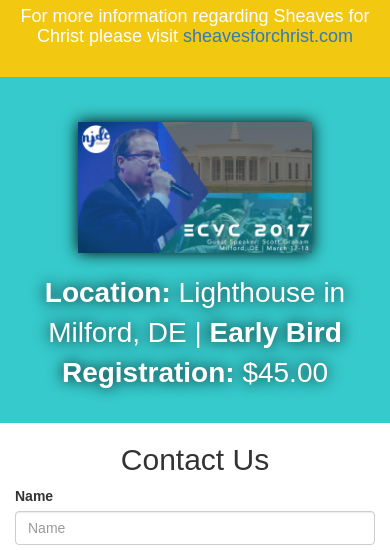
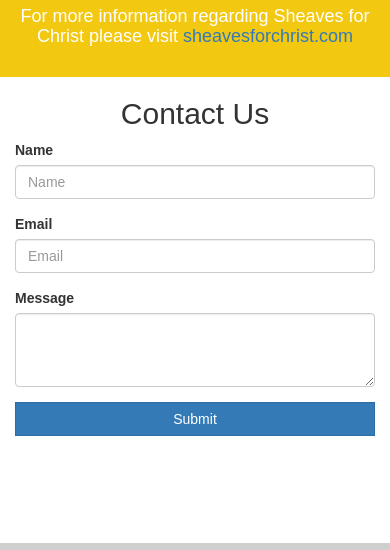
Before and after one commit to nastanford/njdeyouth, a website: page index.html in a window 390 px wide. Shown: the part 4881-5431 px from the top of the page. Drawn offline with Linux system fonts and the light colour scheme; a web font is replaced by a local one.

Commit message:
removing ECYC 2017

```diff
--- a/index.html
+++ b/index.html
@@ -48,9 +48,6 @@
        </li>
        <li>
          <a href="#sfc">Sheaves For Christ</a>
-       </li>
-       <li>
-         <a href="#ecyc">ECYC 2017</a>
        </li>
        <!-- <li>
          <a href="#youth-camp">Youth Camp</a>
@@ -177,38 +174,7 @@
 </div>
 
 </section>
-<section id="ecyc" class="container-fluid ecyc">
- <div class="row">
-  <div class="col-sm-12">
-   <br />
-   <br />
-   <img src="images/ECYC-2017.jpg" />
-   <br />
-   <p>
-    <strong>Location:</strong>
-    <!-- <a target="_blank" href="https://www.google.com/maps/place/Refreshing+Mountain+Camp/@40.2507267,-76.2338089,15z">Lighthouse in Milford, DE</a> -->
-    Lighthouse in Milford, DE | <strong>Early Bird Registration:</strong> $45.00
-  </p>
-  <!-- <p>
-    For more information and to register go to <a target="_blank" href="//ecyc2017.eventbrite.com">ecyc2017.eventbrite.com</a>.
-  </p> -->
-</div>
-<!-- <section id="youth-camp" class="container-fluid youth-camp">
- <div class="row">
-  <div class="col-sm-12">
-   <h2>New Jersey/Delaware Youth Camp</h2>
-   <img src="images/youth_camp.jpg" />
-   <br />
-   <p>
-    <strong>Location:</strong>
-    <a target="_blank" href="https://www.google.com/maps/place/Refreshing+Mountain+Camp/@40.2507267,-76.2338089,15z">Refreshing Mountain Stevens, PA</a> | <strong>Cost:</strong> $165.00
-  </p>
-  <p>
-    For more information and to register go to <a target="_blank" href="//www.njdecamp.com">njdecamp.com</a>.
-  </p>
-</div> -->
-</div>
-</section>
+
 <section id="contact" class="container-fluid contact">
  <div class="row">
   <div class="col-sm-12">
```
